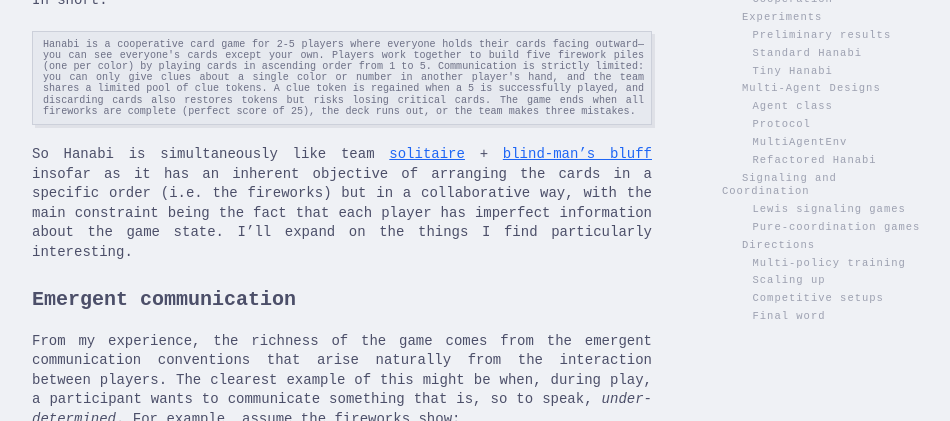
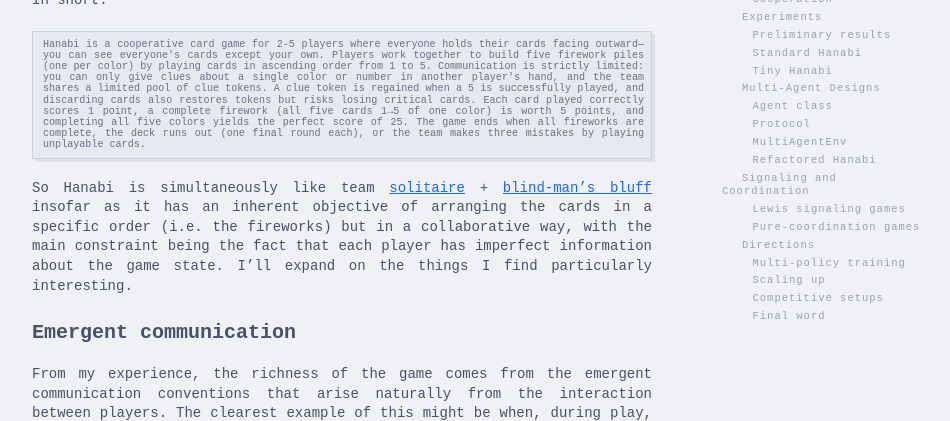
Before and after one commit to nph4rd/nph4rd.github.io, a Jekyll site: the page built from _posts/2026-02-23-hanabi.md, in a window 1280 px wide and 900 px high, scrolled down 1464 px, cut to the strip 221-642 px from the top of the window. Shown: the whole strip, without its empty margins (298-1248 px from the left). Built offline with Jekyll 4.4.1, drawn with Linux system fonts in a browser that asks for light colours; formulas are drawn with MathJax 3.

Commit message:
sinatras feedback

````diff
--- a/_posts/2026-02-23-hanabi.md
+++ b/_posts/2026-02-23-hanabi.md
@@ -46,7 +46,7 @@
 In short:
 
 ```
-Hanabi is a cooperative card game for 2-5 players where everyone holds their cards facing outward—you can see everyone's cards except your own. Players work together to build five firework piles (one per color) by playing cards in ascending order from 1 to 5. Communication is strictly limited: you can only give clues about a single color or number in another player's hand, and the team shares a limited pool of clue tokens. A clue token is regained when a 5 is successfully played, and discarding cards also restores tokens but risks losing critical cards. The game ends when all fireworks are complete (perfect score of 25), the deck runs out, or the team makes three mistakes.
+Hanabi is a cooperative card game for 2-5 players where everyone holds their cards facing outward—you can see everyone's cards except your own. Players work together to build five firework piles (one per color) by playing cards in ascending order from 1 to 5. Communication is strictly limited: you can only give clues about a single color or number in another player's hand, and the team shares a limited pool of clue tokens. A clue token is regained when a 5 is successfully played, and discarding cards also restores tokens but risks losing critical cards. Each card played correctly scores 1 point, a complete firework (all five cards 1→5 of one color) is worth 5 points, and completing all five colors yields the perfect score of 25. The game ends when all fireworks are complete, the deck runs out (one final round each), or the team makes three mistakes by playing unplayable cards.
 ```
 {: .wrap}
 
````
